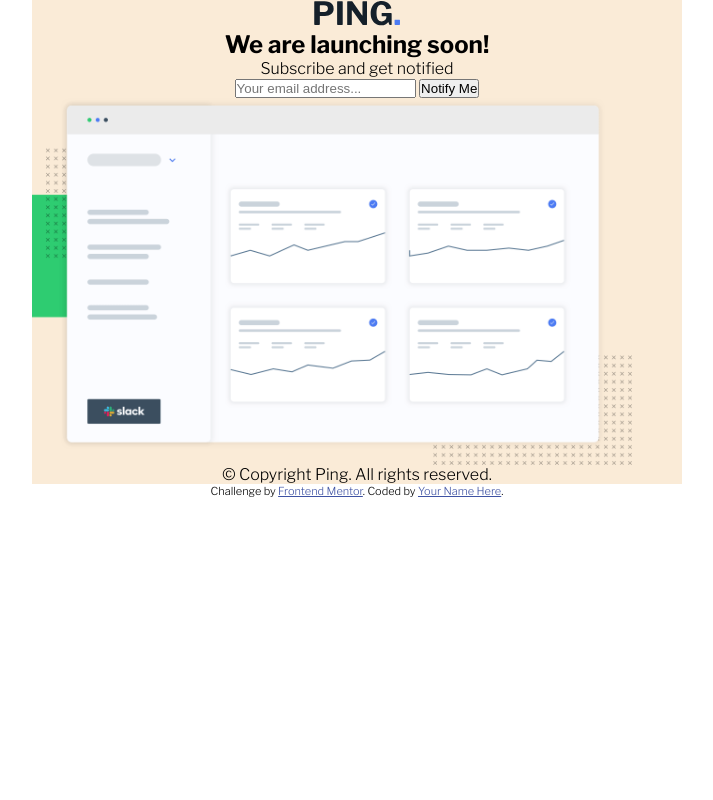
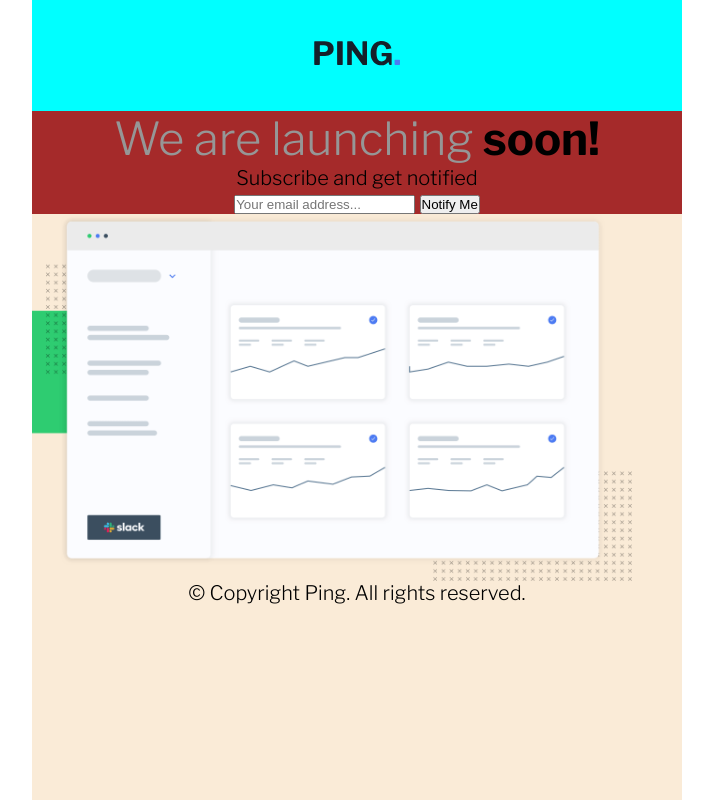
Before and after one commit to GersonADS/Ping-coming-soon-page-master, a plain HTML site: page index.html in a window 1280 px wide. Shown: the whole page, without its empty margins (283-996 px from the left). Drawn offline with nearby package versions, Linux system fonts and the light colour scheme.

Commit message:
terminado header

```diff
--- a/index.html
+++ b/index.html
@@ -53,7 +53,7 @@
       </footer>
     </main>
 
-  <footer>
+  <footer class="atrribution_footer">
     <p class="attribution">
       Challenge by <a href="https://www.frontendmentor.io?ref=challenge" target="_blank">Frontend Mentor</a>.
       Coded by <a href="#">Your Name Here</a>.
--- a/src/css/style.css
+++ b/src/css/style.css
@@ -1,16 +1,48 @@
 html{
     font-family: 'Libre Franklin', sans-serif;
+    font-size: 20px;
 }
 
 .main{
+    position: absolute;
+    left: 50%;
+    top: 50%;
+    transform: translate(-50%,-50%);
     text-align: center;
     display: flex;
     flex-direction: column;
     margin: auto;
     width: 650px;
+    min-height: 100%;
     background-color: antiquewhite;
+}
+
+.main header {
+    padding: 40px;
+    background-color: aqua;
+}
+.main header img {
+    /* width: 3.8rem; */
+}
+.main .message {
+    background-color:brown;
+}
+.main .message h1 {
+    font-size:34pt;
+    font-weight: 700;
+}
+.main .message .title{
+    color: hsl(0, 0%, 59%);
+    font-weight:300;
 }
 
 .imagem{
     width: 600px;
 }
+
+.attribution_footer{
+    position: absolute;
+    z-index: 1;
+    bottom: 0;
+    background-color: aqua;
+}
```
